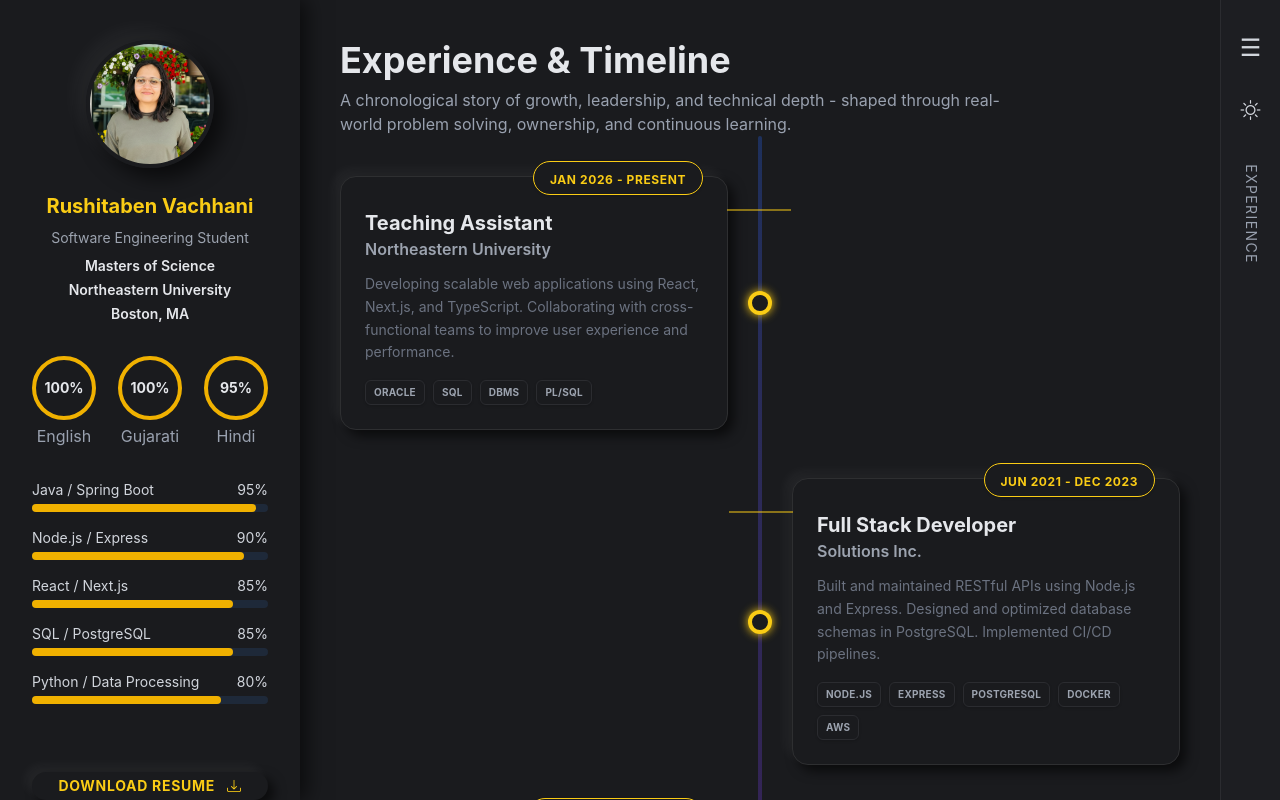
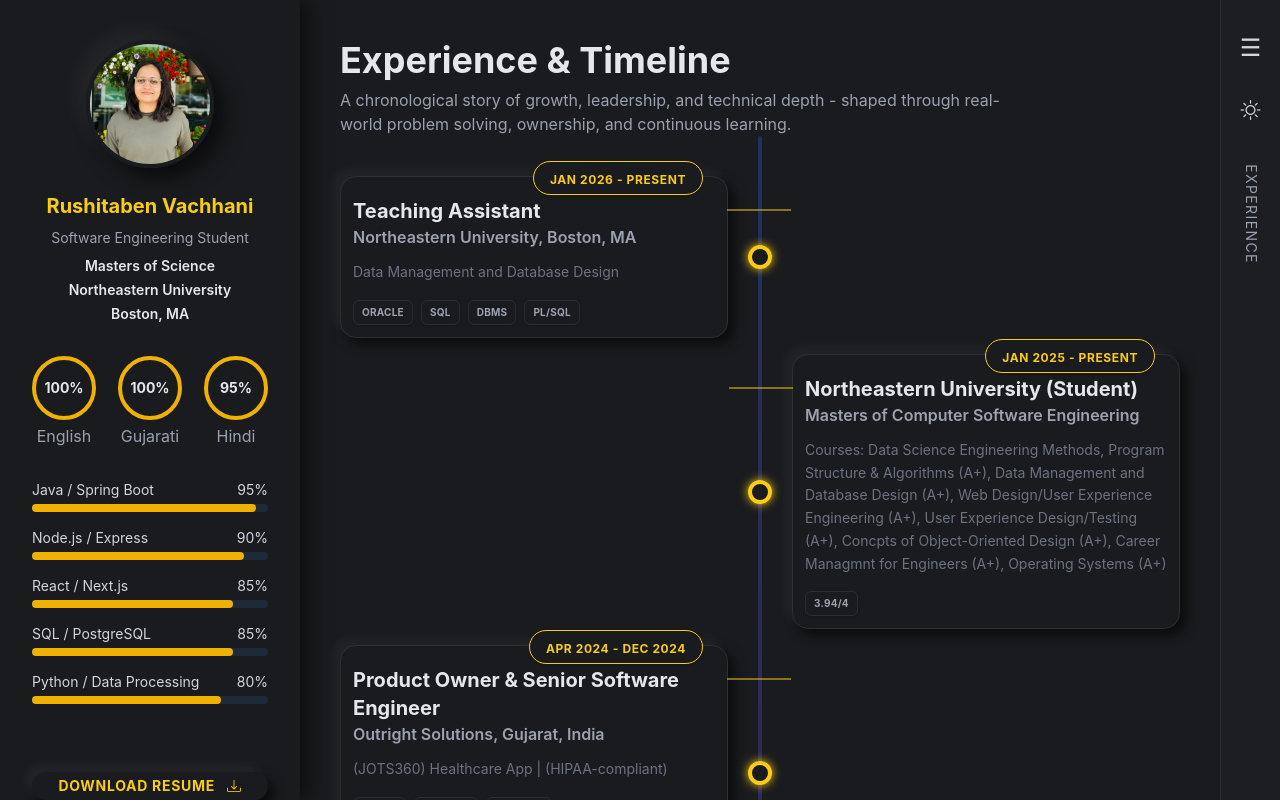
Before and after one commit to rushita-vachhani/resume, a Next.js app: page /experience in a window 1280 px wide. Built offline with nearby package versions, Linux system fonts and the light colour scheme.

Commit message:
Update experience data with new roles, descriptions, and skills; adjust spacing in ExperienceTimeline component for improved layout

```diff
--- a/src/app/components/ExperienceTimeline.tsx
+++ b/src/app/components/ExperienceTimeline.tsx
@@ -7,7 +7,7 @@
       {/* Central Vertical Line */}
       <div className="absolute left-8 md:left-1/2 top-0 bottom-0 w-1 bg-gradient-to-b from-card-gradient-start to-card-gradient-end transform md:-translate-x-1/2 rounded-full opacity-30" />
 
-      <div className="space-y-12">
+      <div className="space-y-4">
         {experiences.map((exp, index) => (
           <TimelineItem key={exp.id} data={exp} index={index} />
         ))}
@@ -30,7 +30,7 @@
       {/* Content Card */}
       <div className={`flex-1 w-full pl-20 md:pl-0 ${isLeft ? "md:pr-16" : "md:pl-16"}`}>
         <div
-          className="relative p-6 rounded-2xl bg-body-bg border border-card-border shadow-[6px_6px_12px_var(--shadow-outer-dark),_-6px_-6px_12px_var(--shadow-outer-light)] hover:shadow-[inset_4px_4px_8px_var(--shadow-inner-dark),inset_-4px_-4px_8px_var(--shadow-inner-light)] transition-all duration-300 group"
+          className="relative p-3 rounded-2xl bg-body-bg border border-card-border shadow-[6px_6px_12px_var(--shadow-outer-dark),_-6px_-6px_12px_var(--shadow-outer-light)] hover:shadow-[inset_4px_4px_8px_var(--shadow-inner-dark),inset_-4px_-4px_8px_var(--shadow-inner-light)] transition-all duration-300 group"
         >
           {/* Connector Line */}
           <div
--- a/src/data/experience.ts
+++ b/src/data/experience.ts
@@ -11,28 +11,55 @@
   {
     id: 1,
     role: "Teaching Assistant",
-    company: "Northeastern University",
+    company: "Northeastern University, Boston, MA",
     period: "Jan 2026 - Present",
     description:
-      "Developing scalable web applications using React, Next.js, and TypeScript. Collaborating with cross-functional teams to improve user experience and performance.",
+      "Data Management and Database Design",
     skills: ["Oracle", "SQL", "DBMS", "Pl/SQL"],
   },
   {
     id: 2,
-    role: "Full Stack Developer",
-    company: "Solutions Inc.",
-    period: "Jun 2021 - Dec 2023",
+    role: "Northeastern University (Student)",
+    company: "Masters of Computer Software Engineering",
+    period: "Jan 2025 - Present",
     description:
-      "Built and maintained RESTful APIs using Node.js and Express. Designed and optimized database schemas in PostgreSQL. Implemented CI/CD pipelines.",
-    skills: ["Node.js", "Express", "PostgreSQL", "Docker", "AWS"],
+      "Courses: Data Science Engineering Methods, Program Structure & Algorithms (A+), Data Management and Database Design (A+), Web Design/User Experience Engineering (A+), User Experience Design/Testing (A+), Concpts of Object-Oriented Design (A+), Career Managmnt for Engineers (A+), Operating Systems (A+)",
+    skills: ["3.94/4"],
   },
   {
     id: 3,
-    role: "Junior Web Developer",
-    company: "Creative Agency",
+    role: "Product Owner & Senior Software Engineer",
+    company: "Outright Solutions, Gujarat, India",
+    period: "Apr 2024 - Dec 2024",
+    description:
+      "(JOTS360) Healthcare App | (HIPAA-compliant)",
+    skills: ["React", "Node.js", "Express", "Scalable Architecture", "Real-time Data Processing", "Cloud Deployment"],
+  },
+  {
+    id: 4,
+    role: "Sr. Technical Analyst & Head of Business Growth",
+    company: "Square Infosoft, Gujarat, India",
     period: "Jan 2020 - May 2021",
     description:
       "Created responsive landing pages and email templates. Assisted in frontend development using JavaScript and jQuery.",
-    skills: ["JavaScript", "HTML/CSS", "Figma", "Bootstrap"],
+    skills: ["Java", "Javascript", "SwiftUI", "AWS", "Git", "UI/UX Design", "CI/CD Pipelines", "Performance Optimization", "RESTful API Design"],
+  },
+  {
+    id: 5,
+    role: "Industry Hackathon Recognition",
+    company: "GLS University, Gujarat, India",
+    period: "Feb 2018 - Apr 2018",
+    description:
+      "Participated National Hackathon organized by the Government of Gujarat & Secured 1st Rank in Health & Wellness Department",
+    skills: ["React", "Java", "MongoDB", "Figma"],
+  },
+  {
+    id: 6,
+    role: "GLS University (Student - Gold Medalist)",
+    company: "Bachelor of Computer Applications",
+    period: "Jul 2016 - Mar 2019",
+    description:
+      "Courses: Advance Object-Oriented Programming (A+), Python (A+), Advanced Java (A+), DBMS (A+), Information Security (A+), Data Structures (A+), Data Communication & Networks (A+)",
+    skills: ["OOP", "C++", "Java", "Python", "Agile/Scrum", "Data Structures & Algorithms"],
   },
 ];
```
Also changed, not shown: 1 other file (tests, documents, lock files or other folders).
